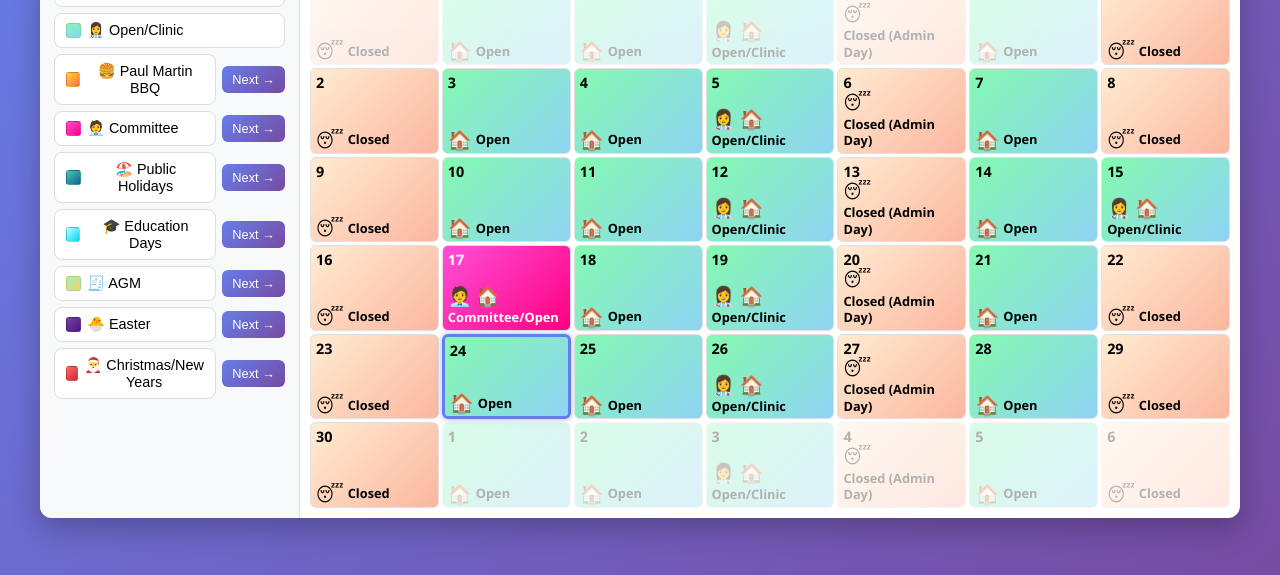
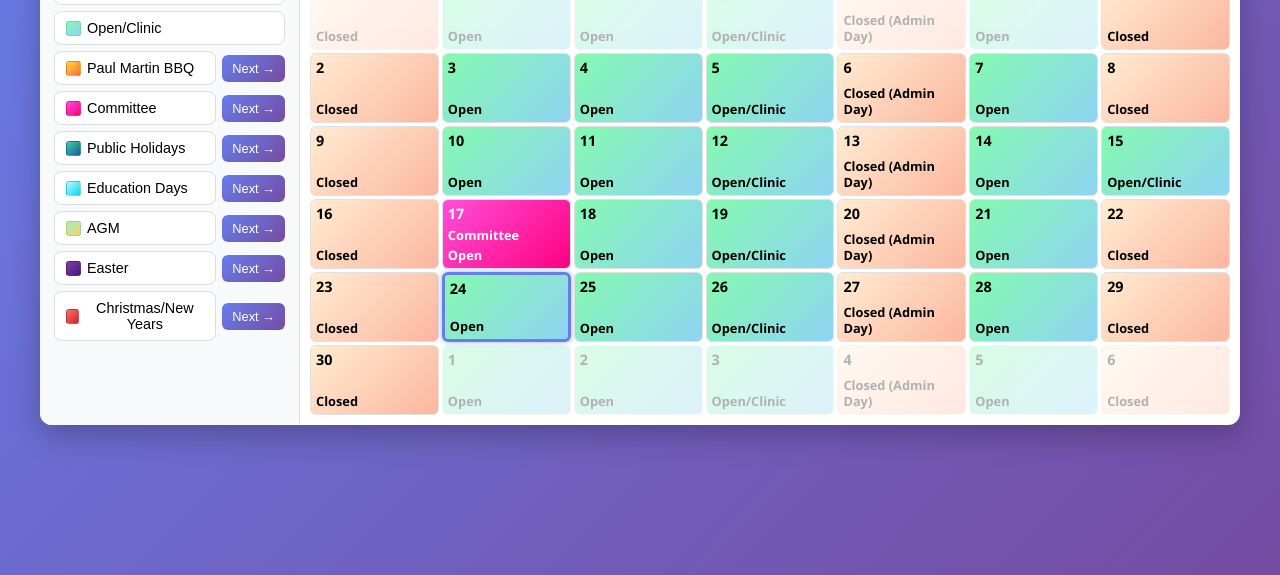
Before and after one commit to FraknToastr/Ileostomy-Association, a plain HTML site: page calendar/index.html in a window 1280 px wide. Shown: the part 225-800 px from the top of the page. Drawn offline with Linux system fonts and the light colour scheme.

Commit message:
Update calendar to version 9.5 with various fixes

```diff
--- a/calendar/index.html
+++ b/calendar/index.html
@@ -3,7 +3,7 @@
 <head>
 <meta charset="UTF-8" />
 <meta name="viewport" content="width=device-width, initial-scale=1.0" />
-<title>Ileostomy Association Calendar — v9.4</title>
+<title>Ileostomy Association Calendar — v9.5</title>
 <style>
   :root { --accent1:#667eea; --accent2:#764ba2; }
   *{margin:0;padding:0;box-sizing:border-box;}
@@ -50,9 +50,16 @@
   .day:hover{transform:scale(1.03);box-shadow:0 4px 8px rgba(0,0,0,.15);}
   .day.other-month{opacity:.3;}
   .day-number{font-size:.9em;font-weight:bold;}
-  .day-events{font-size:.8em;font-weight:600;margin-top:auto;line-height:1.3em;
-    display:flex;align-items:center;gap:4px;flex-wrap:wrap;}
-  .day-events .emoji{font-size:1.5em;line-height:1em;}
+  .day-events{
+    font-size:.8em;
+    font-weight:600;
+    margin-top:auto;
+    line-height:1.3em;
+    display:flex;
+    flex-direction:column;
+    align-items:flex-start;
+    gap:4px; /* medium spacing */
+  }
 
   /* Baseline / closed */
   .day.open-day,.day.clinic-day{background:linear-gradient(135deg,#84fab0 0%,#8fd3f4 100%);}
@@ -71,7 +78,7 @@
   .day.today{border:3px solid var(--accent1);box-shadow:0 0 6px rgba(102,126,234,0.6);}
   .day.hidden{opacity:.15;pointer-events:none;}
 
-  /* AGM underline polish */
+  /* AGM underline polish (keep, in case you reuse) */
   .agm-label{position:relative;display:inline-block;}
   .agm-label::after{content:"";position:absolute;left:0;bottom:-2px;width:100%;height:2px;
     background:linear-gradient(90deg,#fff176,#f57c00);animation:agm-underline 2s infinite alternate;}
@@ -81,7 +88,6 @@
     .day-header{font-size:1em;padding:6px 2px;}
     .day-number{font-size:.7em;}
     .day-events{font-size:.6em;}
-    .day-events .emoji{font-size:1em;}
     .calendar-nav h2{font-size:1em;}
     .today-btn,.filter-btn{font-size:.8em;padding:6px;}
   }
@@ -90,27 +96,27 @@
 <body>
 <div class="container">
   <div class="header">
-    <h1>🏥 Ileostomy Association Calendar</h1>
+    <h1>Ileostomy Association Calendar</h1>
     <p>Supporting our community with care and compassion</p>
   </div>
   <div class="main-content">
     <div class="sidebar">
       <h2>Filter Events</h2>
-      <button class="today-btn" id="todayBtn">📅 Back to Today</button>
+      <button class="today-btn" id="todayBtn">Back to Today</button>
 
       <div class="filter-group">
         <!-- Per-month toggles -->
         <button class="filter-btn" data-filter="open">
-          <span class="color-indicator" style="background:linear-gradient(135deg,#84fab0,#8fd3f4)"></span>🏠 Open
+          <span class="color-indicator" style="background:linear-gradient(135deg,#84fab0,#8fd3f4)"></span>Open
         </button>
         <button class="filter-btn" data-filter="clinic">
-          <span class="color-indicator" style="background:linear-gradient(135deg,#84fab0,#8fd3f4)"></span>👩‍⚕️ Open/Clinic
+          <span class="color-indicator" style="background:linear-gradient(135deg,#84fab0,#8fd3f4)"></span>Open/Clinic
         </button>
 
         <!-- BBQ + Next -->
         <div class="filter-row">
           <button class="filter-btn" data-filter="bbq">
-            <span class="color-indicator" style="background:linear-gradient(135deg,#ffd93d,#ff6b35)"></span>🍔 Paul Martin BBQ
+            <span class="color-indicator" style="background:linear-gradient(135deg,#ffd93d,#ff6b35)"></span>Paul Martin BBQ
           </button>
           <button class="next-btn" id="nextBBQ">Next →</button>
         </div>
@@ -118,7 +124,7 @@
         <!-- Committee + Next -->
         <div class="filter-row">
           <button class="filter-btn" data-filter="committee">
-            <span class="color-indicator" style="background:linear-gradient(135deg,#ff4fd8,#ff0080)"></span>🧑‍💼 Committee
+            <span class="color-indicator" style="background:linear-gradient(135deg,#ff4fd8,#ff0080)"></span>Committee
           </button>
           <button class="next-btn" id="nextCommittee">Next →</button>
         </div>
@@ -126,7 +132,7 @@
         <!-- Public Holidays + Next -->
         <div class="filter-row">
           <button class="filter-btn" data-filter="publicholiday">
-            <span class="color-indicator" style="background:linear-gradient(135deg,#43cea2,#185a9d)"></span>🏖️ Public Holidays
+            <span class="color-indicator" style="background:linear-gradient(135deg,#43cea2,#185a9d)"></span>Public Holidays
           </button>
           <button class="next-btn" id="nextPublicHoliday">Next →</button>
         </div>
@@ -134,7 +140,7 @@
         <!-- Education Days + Next -->
         <div class="filter-row">
           <button class="filter-btn" data-filter="education">
-            <span class="color-indicator" style="background:linear-gradient(135deg,#b2fefa,#0ed2f7)"></span>🎓 Education Days
+            <span class="color-indicator" style="background:linear-gradient(135deg,#b2fefa,#0ed2f7)"></span>Education Days
           </button>
           <button class="next-btn" id="nextEducation">Next →</button>
         </div>
@@ -142,7 +148,7 @@
         <!-- AGM + Next -->
         <div class="filter-row">
           <button class="filter-btn" data-filter="agm">
-            <span class="color-indicator" style="background:linear-gradient(135deg,#99f2c8,#f6d365)"></span>🧾 AGM
+            <span class="color-indicator" style="background:linear-gradient(135deg,#99f2c8,#f6d365)"></span>AGM
           </button>
           <button class="next-btn" id="nextAGM">Next →</button>
         </div>
@@ -150,7 +156,7 @@
         <!-- Easter + Next -->
         <div class="filter-row">
           <button class="filter-btn" data-filter="easter">
-            <span class="color-indicator" style="background:linear-gradient(135deg,#7b4397,#4a148c)"></span>🐣 Easter
+            <span class="color-indicator" style="background:linear-gradient(135deg,#7b4397,#4a148c)"></span>Easter
           </button>
           <button class="next-btn" id="nextEaster">Next →</button>
         </div>
@@ -158,7 +164,7 @@
         <!-- Christmas/New Years + Next -->
         <div class="filter-row">
           <button class="filter-btn" data-filter="closure">
-            <span class="color-indicator" style="background:linear-gradient(135deg,#ff6b6b,#c92a2a)"></span>🎅 Christmas/New Years
+            <span class="color-indicator" style="background:linear-gradient(135deg,#ff6b6b,#c92a2a)"></span>Christmas/New Years
           </button>
           <button class="next-btn" id="nextClosure">Next →</button>
         </div>
@@ -184,12 +190,6 @@ const filters = {
   agm:false, publicholiday:false, easter:false, closure:false
 };
 
-/* ========= Emojis ========= */
-const emojiMap = {
-  open:"🏠", clinic:"👩‍⚕️", bbq:"🍔", committee:"🧑‍💼", education:"🎓",
-  agm:"🧾", publicholiday:"🏖️", easter:"🐣", admin:"😴", closed:"😴", closure:"🎅"
-};
-
 /* ========= Constants ========= */
 const dayHeaders = ["Sun","Mon","Tue","Wed","Thu","Fri","Sat"];
 
@@ -200,31 +200,78 @@ const BBQ_DATES = [
   new Date(2026,10,15)  // 15 Nov 2026
 ];
 
-/* AGM moved to 18 Oct 2026 */
+// AGM is on Sunday 18 Oct 2026
 const AGM_DATE = new Date(2026,9,18); // 18 Oct 2026
 
 function isCommitteeDay(d){ return d.getDay()===1 && Math.ceil(d.getDate()/7)===3; }
-function isClinicDay(d){ const dow=d.getDay(); if(dow===3) return true; if(dow!==6) return false; return Math.ceil(d.getDate()/7)===3; }
 
-const PUBLIC_HOLIDAYS_2026 = new Set(["2026-01-26","2026-03-09","2026-06-08","2026-10-05"]);
+function isClinicDay(d){
+  const dow=d.getDay();
+  if(dow===3) return true;        // Wednesdays
+  if(dow!==6) return false;       // only Saturdays beyond this
+  return Math.ceil(d.getDate()/7)===3; // 3rd Saturday
+}
+
+const PUBLIC_HOLIDAYS_2026 = new Set([
+  "2026-01-26","2026-03-09","2026-06-08","2026-10-05"
+]);
+
 const EDUCATION_2026 = {
-  "2026-05-21":"Murray Bridge","2026-06-18":"Clare","2026-07-23":"Metro",
-  "2026-08-20":"Morphett Vale","2026-09-17":"Mt Gambier","2026-10-15":"Kadina",
-  "2026-10-29":"Barossa","2026-11-19":"Whyalla"
+  "2026-05-21":"Murray Bridge",
+  "2026-06-18":"Clare",
+  "2026-07-23":"Metro",
+  "2026-08-20":"Morphett Vale",
+  "2026-09-17":"Mt Gambier",
+  "2026-10-15":"Kadina",
+  "2026-10-29":"Barossa",
+  "2026-11-19":"Whyalla"
 };
 
-function isChristmasClosure(d){ const m=d.getMonth(), day=d.getDate(); return (m===11&&day>=25)||(m===0&&day<=2); }
+function isChristmasClosure(d){
+  const m=d.getMonth(), day=d.getDate();
+  return (m===11&&day>=25)||(m===0&&day<=2);
+}
 
 /* Easter (Good Fri → Easter Mon) */
-function computus(y){ const a=y%19,b=Math.floor(y/100),c=y%100,d=Math.floor(b/4),e=b%4,f=Math.floor((b+8)/25),g=Math.floor((b-f+1)/3),h=(19*a+b-d-g+15)%30,i=Math.floor(c/4),k=c%4,l=(32+2*e+2*i-h-k)%7,m=Math.floor((a+11*h+22*l)/451),month=Math.floor((h+l-7*m+114)/31)-1,day=((h+l-7*m+114)%31)+1; return new Date(y,month,day); }
-const EASTER_BLOCKS=[]; for(let y=2025;y<=2029;y++){ const sun=computus(y); const gf=new Date(sun); gf.setDate(sun.getDate()-2); const em=new Date(sun); em.setDate(sun.getDate()+1); EASTER_BLOCKS.push({start:gf,end:em}); }
-function isWithin(d,s,e){ const D=new Date(d.getFullYear(),d.getMonth(),d.getDate()); const S=new Date(s.getFullYear(),s.getMonth(),s.getDate()); const E=new Date(e.getFullYear(),e.getMonth(),e.getDate()); return D>=S&&D<=E; }
+function computus(y){
+  const a=y%19,b=Math.floor(y/100),c=y%100,d=Math.floor(b/4),e=b%4;
+  const f=Math.floor((b+8)/25),g=Math.floor((b-f+1)/3);
+  const h=(19*a+b-d-g+15)%30,i=Math.floor(c/4),k=c%4,l=(32+2*e+2*i-h-k)%7;
+  const m=Math.floor((a+11*h+22*l)/451);
+  const month=Math.floor((h+l-7*m+114)/31)-1;
+  const day=((h+l-7*m+114)%31)+1;
+  return new Date(y,month,day);
+}
+const EASTER_BLOCKS=[];
+for(let y=2025;y<=2029;y++){
+  const sun=computus(y);
+  const gf=new Date(sun); gf.setDate(sun.getDate()-2);
+  const em=new Date(sun); em.setDate(sun.getDate()+1);
+  EASTER_BLOCKS.push({start:gf,end:em});
+}
+function isWithin(d,s,e){
+  const D=new Date(d.getFullYear(),d.getMonth(),d.getDate());
+  const S=new Date(s.getFullYear(),s.getMonth(),s.getDate());
+  const E=new Date(e.getFullYear(),e.getMonth(),e.getDate());
+  return D>=S&&D<=E;
+}
 function isEaster(d){ return EASTER_BLOCKS.some(({start,end})=>isWithin(d,start,end)); }
 
 /* Baseline schedule */
-function isOpenDay(d){ const dow=d.getDay(); if([1,2,3,5].includes(dow)) return true; if(dow===6&&Math.ceil(d.getDate()/7)===3) return true; return false; }
-function isAdminDay(d){ return d.getDay()===4; }
-function isClosedNonAdmin(d){ const dow=d.getDay(); if(dow===0) return true; if(dow!==6) return false; const wk=Math.ceil(d.getDate()/7); return wk!==3; }
+function isOpenDay(d){
+  const dow=d.getDay();
+  if([1,2,3,5].includes(dow)) return true; // Mon/Tue/Wed/Fri
+  if(dow===6 && Math.ceil(d.getDate()/7)===3) return true; // 3rd Saturday
+  return false;
+}
+function isAdminDay(d){ return d.getDay()===4; } // Thursdays
+function isClosedNonAdmin(d){
+  const dow=d.getDay();
+  if(dow===0) return true; // Sunday
+  if(dow!==6) return false; // Only Saturdays beyond this
+  const wk=Math.ceil(d.getDate()/7);
+  return wk!==3; // all Saturdays except 3rd
+}
 
 /* Helpers */
 function pad(n){return n.toString().padStart(2,"0");}
@@ -234,25 +281,30 @@ function inBBQ(d){return BBQ_DATES.some(dt=>dateEquals(dt,d));}
 function isPublicHoliday(d){return PUBLIC_HOLIDAYS_2026.has(keyFor(d));}
 function isEducationDay(d){return Boolean(EDUCATION_2026[keyFor(d)]);}
 
-/* Day event typing */
+/* Event typing */
 function getEventTypes(date){
   const types=[];
+  // exclusive specials
   if(isChristmasClosure(date)) { types.push("closure"); return types; }
-  if(isEaster(date))          { types.push("easter");  return types; }
-  if(isPublicHoliday(date))   { types.push("publicholiday"); return types; }
+  if(isEaster(date))           { types.push("easter");  return types; }
+  if(isPublicHoliday(date))    { types.push("publicholiday"); return types; }
 
+  // majors
   if(dateEquals(date,AGM_DATE)) types.push("agm");
   if(inBBQ(date))               types.push("bbq");
   if(isEducationDay(date))      types.push("education");
   if(isCommitteeDay(date))      types.push("committee");
 
+  // baseline
   if(isAdminDay(date))        types.push("admin");
   if(isClosedNonAdmin(date))  types.push("closed");
   if(isOpenDay(date))         types.push("open");
   if(isClinicDay(date))       types.push("clinic");
 
-  // Ensure closed Saturdays/Sundays never slip through
-  if(!types.includes("admin") && isClosedNonAdmin(date) && !types.includes("closed")) types.push("closed");
+  // belt-and-braces for closed
+  if(!types.includes("admin") && isClosedNonAdmin(date) && !types.includes("closed"))
+    types.push("closed");
+
   return [...new Set(types)];
 }
 
@@ -261,7 +313,7 @@ function pickClass(types){
   if(types.includes("closure"))       return "closure-day";
   if(types.includes("easter"))        return "easter-day";
   if(types.includes("publicholiday")) return "publicholiday-day";
-  if(types.includes("agm"))           return "agm-day";          /* AGM colour dominates */
+  if(types.includes("agm"))           return "agm-day";
   if(types.includes("bbq"))           return "bbq-day";
   if(types.includes("education"))     return "education-day";
   if(types.includes("committee"))     return "committee-day";
@@ -272,50 +324,63 @@ function pickClass(types){
   return "";
 }
 
-/* Labels (Easter + Christmas/New Years labeled; AGM shows alongside Closed if present) */
-function getEventLabel(types,date){
-  const key=keyFor(date);
+/* Hierarchical event lines (no emojis, each label on its own line, left-aligned) */
+function getEventLines(types,date){
+  const key = keyFor(date);
+  const lines = [];
 
-  if(types.includes("closure")) return "Christmas/New Years";
-  if(types.includes("easter"))  return "Easter";
-  if(types.includes("publicholiday")) return "Public Holiday";
+  // 1. Christmas/New Years
+  if(types.includes("closure")){
+    lines.push("Christmas/New Years");
+    return lines;
+  }
+  // 2. Easter
+  if(types.includes("easter")){
+    lines.push("Easter");
+    return lines;
+  }
+  // 3. Public Holiday
+  if(types.includes("publicholiday")){
+    lines.push("Public Holiday");
+    return lines;
+  }
 
-  const parts=[];
-  // Order ensures "AGM/Closed" when both present
-  if(types.includes("bbq"))       parts.push("BBQ");
-  if(types.includes("agm"))       parts.push("AGM");
-  if(types.includes("education")) parts.push(`Education: ${EDUCATION_2026[key]}`);
-  if(types.includes("committee")) parts.push("Committee");
-  if(types.includes("clinic"))    parts.push("Open/Clinic");
-  else if(types.includes("open")) parts.push("Open");
-  if(types.includes("admin"))     parts.push("Closed (Admin Day)");
-  if(types.includes("closed"))    parts.push("Closed");
+  // 4. AGM
+  if(types.includes("agm")) lines.push("AGM");
 
-  const seen=new Set();
-  return parts.filter(p=>!seen.has(p)&&seen.add(p)).join("/");
+  // 5. BBQ
+  if(types.includes("bbq")) lines.push("BBQ");
+
+  // 6. Education
+  if(types.includes("education")) lines.push(`Education: ${EDUCATION_2026[key]}`);
+
+  // 7. Committee
+  if(types.includes("committee")) lines.push("Committee");
+
+  // --- PATCH START: merge open + open/clinic ---
+  if(types.includes("clinic")){
+    // Only show this, never "Open"
+    lines.push("Open/Clinic");
+  } else if(types.includes("open")){
+    lines.push("Open");
+  }
+  // --- PATCH END ---
+
+  // 10. Closed (Admin Day)
+  if(types.includes("admin")) lines.push("Closed (Admin Day)");
+
+  // 11. Closed
+  if(types.includes("closed")) lines.push("Closed");
+
+  return lines;
 }
 
-/* Emojis (show all distinct; AGM + Closed will show 🧾 + 😴) */
-function buildEmojiHTML(types){
-  if(types.includes("closure"))       return `<span class="emoji">${emojiMap["closure"]}</span>`;
-  if(types.includes("easter"))        return `<span class="emoji">${emojiMap["easter"]}</span>`;
-  if(types.includes("publicholiday")) return `<span class="emoji">${emojiMap["publicholiday"]}</span>`;
-
-  const order=["bbq","agm","education","committee","clinic","open","admin","closed"];
-  const out=[]; const seen=new Set();
-  for(const t of order){
-    if(types.includes(t)){
-      const em=emojiMap[t];
-      if(em && !seen.has(em)){ out.push(`<span class="emoji">${em}</span>`); seen.add(em); }
-    }
-  }
-  return out.join(" ");
-}
 
 /* Rendering */
 function renderCalendar(){
   const y=currentDate.getFullYear(), m=currentDate.getMonth();
-  document.getElementById("monthYear").textContent=currentDate.toLocaleDateString("en-US",{month:"long",year:"numeric"});
+  document.getElementById("monthYear").textContent =
+    currentDate.toLocaleDateString("en-US",{month:"long",year:"numeric"});
 
   const firstDay=new Date(y,m,1).getDay();
   const daysInMonth=new Date(y,m+1,0).getDate();
@@ -325,31 +390,41 @@ function renderCalendar(){
   cal.innerHTML="";
 
   // headers
-  dayHeaders.forEach(h=>{ const e=document.createElement("div"); e.className="day-header"; e.textContent=h; cal.appendChild(e); });
+  dayHeaders.forEach(h=>{
+    const e=document.createElement("div");
+    e.className="day-header";
+    e.textContent=h;
+    cal.appendChild(e);
+  });
 
-  const anyFilterActive=Object.values(filters).some(v=>v);
+  const anyFilterActive = Object.values(filters).some(v=>v);
 
   function buildDay(date,offset=0){
-    const types=getEventTypes(date);
-    const cls=["day"];
-    const bg=pickClass(types);
+    const types = getEventTypes(date);
+    const cls   = ["day"];
+    const bg    = pickClass(types);
     if(bg) cls.push(bg);
     if(offset!==0) cls.push("other-month");
     if(date.toDateString()===new Date().toDateString()) cls.push("today");
 
     let visible=true;
     if(anyFilterActive && offset===0){
-      const matches=Object.entries(filters).some(([t,on])=>on && types.includes(t));
+      const matches = Object.entries(filters).some(([t,on])=>on && types.includes(t));
       if(!matches) visible=false;
     }
     if(!visible) cls.push("hidden");
 
-    const label=getEventLabel(types,date);
-    const emojiHTML=buildEmojiHTML(types);
+    const lines = getEventLines(types,date);
 
     const d=document.createElement("div");
     d.className=cls.join(" ");
-    d.innerHTML=`<div class="day-number">${date.getDate()}</div>` + ((emojiHTML||label)?`<div class="day-events">${emojiHTML}${label?` ${label}`:""}</div>`:"");
+    let eventsHTML = "";
+    if(lines.length){
+      eventsHTML = `<div class="day-events">` +
+        lines.map(l=>`<div>${l}</div>`).join("") +
+        `</div>`;
+    }
+    d.innerHTML = `<div class="day-number">${date.getDate()}</div>` + eventsHTML;
     return d;
   }
 
@@ -361,7 +436,7 @@ function renderCalendar(){
   for(let i=1;i<=daysInMonth;i++){
     cal.appendChild(buildDay(new Date(y,m,i),0));
   }
-  // trailing spill to reach 6 rows (42 cells)
+  // trailing spill to reach 6 rows (42 cells of days)
   const cellsSoFar = cal.children.length - 7; // minus headers
   const toFill = 42 - cellsSoFar;
   for(let i=1;i<=toFill;i++){
@@ -372,7 +447,8 @@ function renderCalendar(){
 /* Smart “Next →” (12 months ahead) */
 function findNextMonth(predicate,maxMonths=12){
   for(let off=1; off<=maxMonths; off++){
-    const test=new Date(currentDate); test.setMonth(currentDate.getMonth()+off);
+    const test=new Date(currentDate);
+    test.setMonth(currentDate.getMonth()+off);
     const days=new Date(test.getFullYear(),test.getMonth()+1,0).getDate();
     for(let d=1; d<=days; d++){
       const dt=new Date(test.getFullYear(),test.getMonth(),d);
@@ -383,23 +459,59 @@ function findNextMonth(predicate,maxMonths=12){
 }
 
 /* Controls */
-document.getElementById("prevMonth").onclick=()=>{ currentDate.setMonth(currentDate.getMonth()-1); renderCalendar(); };
-document.getElementById("nextMonth").onclick=()=>{ currentDate.setMonth(currentDate.getMonth()+1); renderCalendar(); };
-document.getElementById("todayBtn").onclick=()=>{ currentDate=new Date(); for(const f in filters) filters[f]=false; document.querySelectorAll(".filter-btn").forEach(b=>b.classList.remove("active")); renderCalendar(); };
+document.getElementById("prevMonth").onclick=()=>{
+  currentDate.setMonth(currentDate.getMonth()-1);
+  renderCalendar();
+};
+document.getElementById("nextMonth").onclick=()=>{
+  currentDate.setMonth(currentDate.getMonth()+1);
+  renderCalendar();
+};
+document.getElementById("todayBtn").onclick=()=>{
+  currentDate=new Date();
+  for(const f in filters) filters[f]=false;
+  document.querySelectorAll(".filter-btn").forEach(b=>b.classList.remove("active"));
+  renderCalendar();
+};
 
 document.querySelectorAll(".filter-btn").forEach(btn=>{
   const f=btn.dataset.filter; if(!f) return;
-  btn.addEventListener("click",()=>{ filters[f]=!filters[f]; btn.classList.toggle("active"); renderCalendar(); });
+  btn.addEventListener("click",()=>{
+    filters[f]=!filters[f];
+    btn.classList.toggle("active");
+    renderCalendar();
+  });
 });
 
 /* Next buttons */
-document.getElementById("nextBBQ").onclick=()=>{ const m=findNextMonth(d=>inBBQ(d),12); if(m){ currentDate=m; renderCalendar(); } };
-document.getElementById("nextCommittee").onclick=()=>{ const m=findNextMonth(d=>isCommitteeDay(d),12); if(m){ currentDate=m; renderCalendar(); } };
-document.getElementById("nextPublicHoliday").onclick=()=>{ const m=findNextMonth(d=>isPublicHoliday(d),12); if(m){ currentDate=m; renderCalendar(); } };
-document.getElementById("nextEducation").onclick=()=>{ const m=findNextMonth(d=>isEducationDay(d),12); if(m){ currentDate=m; renderCalendar(); } };
-document.getElementById("nextAGM").onclick=()=>{ const m=findNextMonth(d=>dateEquals(d,AGM_DATE),12); if(m){ currentDate=m; renderCalendar(); } };
-document.getElementById("nextEaster").onclick=()=>{ const m=findNextMonth(d=>isEaster(d),12); if(m){ currentDate=m; renderCalendar(); } };
-document.getElementById("nextClosure").onclick=()=>{ const m=findNextMonth(d=>isChristmasClosure(d),12); if(m){ currentDate=m; renderCalendar(); } };
+document.getElementById("nextBBQ").onclick=()=>{
+  const m=findNextMonth(d=>inBBQ(d),12);
+  if(m){ currentDate=m; renderCalendar(); }
+};
+document.getElementById("nextCommittee").onclick=()=>{
+  const m=findNextMonth(d=>isCommitteeDay(d),12);
+  if(m){ currentDate=m; renderCalendar(); }
+};
+document.getElementById("nextPublicHoliday").onclick=()=>{
+  const m=findNextMonth(d=>isPublicHoliday(d),12);
+  if(m){ currentDate=m; renderCalendar(); }
+};
+document.getElementById("nextEducation").onclick=()=>{
+  const m=findNextMonth(d=>isEducationDay(d),12);
+  if(m){ currentDate=m; renderCalendar(); }
+};
+document.getElementById("nextAGM").onclick=()=>{
+  const m=findNextMonth(d=>dateEquals(d,AGM_DATE),12);
+  if(m){ currentDate=m; renderCalendar(); }
+};
+document.getElementById("nextEaster").onclick=()=>{
+  const m=findNextMonth(d=>isEaster(d),12);
+  if(m){ currentDate=m; renderCalendar(); }
+};
+document.getElementById("nextClosure").onclick=()=>{
+  const m=findNextMonth(d=>isChristmasClosure(d),12);
+  if(m){ currentDate=m; renderCalendar(); }
+};
 
 renderCalendar();
 </script>
```
